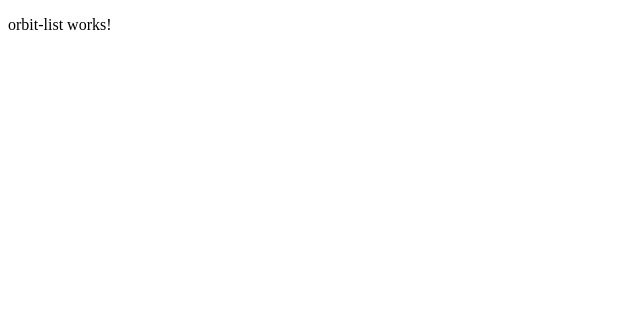
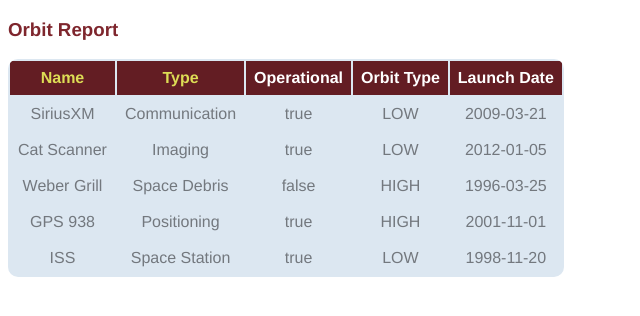
Before and after one commit to T-Mev/orbit-report, an Angular app: page / in a window 1280 px wide. Shown: the top 316 px of the page, without its empty margins (0-640 px from the left). Built offline with nearby package versions, Linux system fonts and the light colour scheme.

Commit message:
Displayed and customized table of satellites

```diff
--- a/src/app/app.component.css
+++ b/src/app/app.component.css
@@ -0,0 +1,13 @@
+.search-form {
+    margin-bottom: 40px;
+}
+
+button {
+    margin-left: 10px;
+    color: #fff;
+    background-color: #009b25;
+    border-radius: 4px;
+    padding: 2px 5px;
+    font-size: 18px;
+    cursor: pointer;
+}
--- a/src/app/orbit-list/orbit-list.component.css
+++ b/src/app/orbit-list/orbit-list.component.css
@@ -0,0 +1,28 @@
+.sortable {
+    cursor: pointer;
+    color: #dd5;
+}
+
+.warning {
+    background-color: #da8a8a;
+}
+
+table {
+  color: #73787e;
+  border-radius: 10px;
+  overflow: hidden;
+  margin: 12px 0;
+  min-width: 300px;
+  background: #dce7f1;
+}
+
+.header-row {
+    background: rgb(99, 29, 35);
+    color: #fff
+}
+
+th, td {
+    text-align: center;
+    margin: 5px 10px;
+    padding: 8px;
+}
--- a/src/app/orbit-list/orbit-list.component.html
+++ b/src/app/orbit-list/orbit-list.component.html
@@ -1 +1,18 @@
-<p>orbit-list works!</p>
+<h3>Orbit Report</h3>
+<table>
+   <tr class="header-row">
+      <th class="sortable">Name</th>
+      <th class="sortable">Type</th>
+      <th>Operational</th>
+      <th>Orbit Type</th>
+      <th>Launch Date</th>
+   </tr>
+   <!-- TODO: put <tr *ngFor=""></tr> here -->
+   <tr *ngFor="let sat of satellites">
+       <td>{{sat.name}}</td>
+       <td>{{sat.type}}</td>
+       <td>{{sat.operational}}</td>
+       <td>{{sat.orbitType}}</td>
+       <td>{{sat.launchDate}}</td>
+   </tr>
+</table>
--- a/src/app/orbit-list/orbit-list.component.ts
+++ b/src/app/orbit-list/orbit-list.component.ts
@@ -8,6 +8,7 @@ import { Satellite } from '../satellite';
 })
 export class OrbitListComponent implements OnInit {
   @Input() satellites: Satellite[];
+
   constructor() { }
 
   ngOnInit() {
--- a/src/index.html
+++ b/src/index.html
@@ -7,6 +7,15 @@
 
   <meta name="viewport" content="width=device-width, initial-scale=1">
   <link rel="icon" type="image/x-icon" href="favicon.ico">
+  <style>
+    body {
+      font-family: 'Helvetica', 'Courier';
+    }
+
+    h3 {
+        color: rgb(126, 38, 45);
+    }
+  </style>
 </head>
 <body>
   <app-root></app-root>
```
